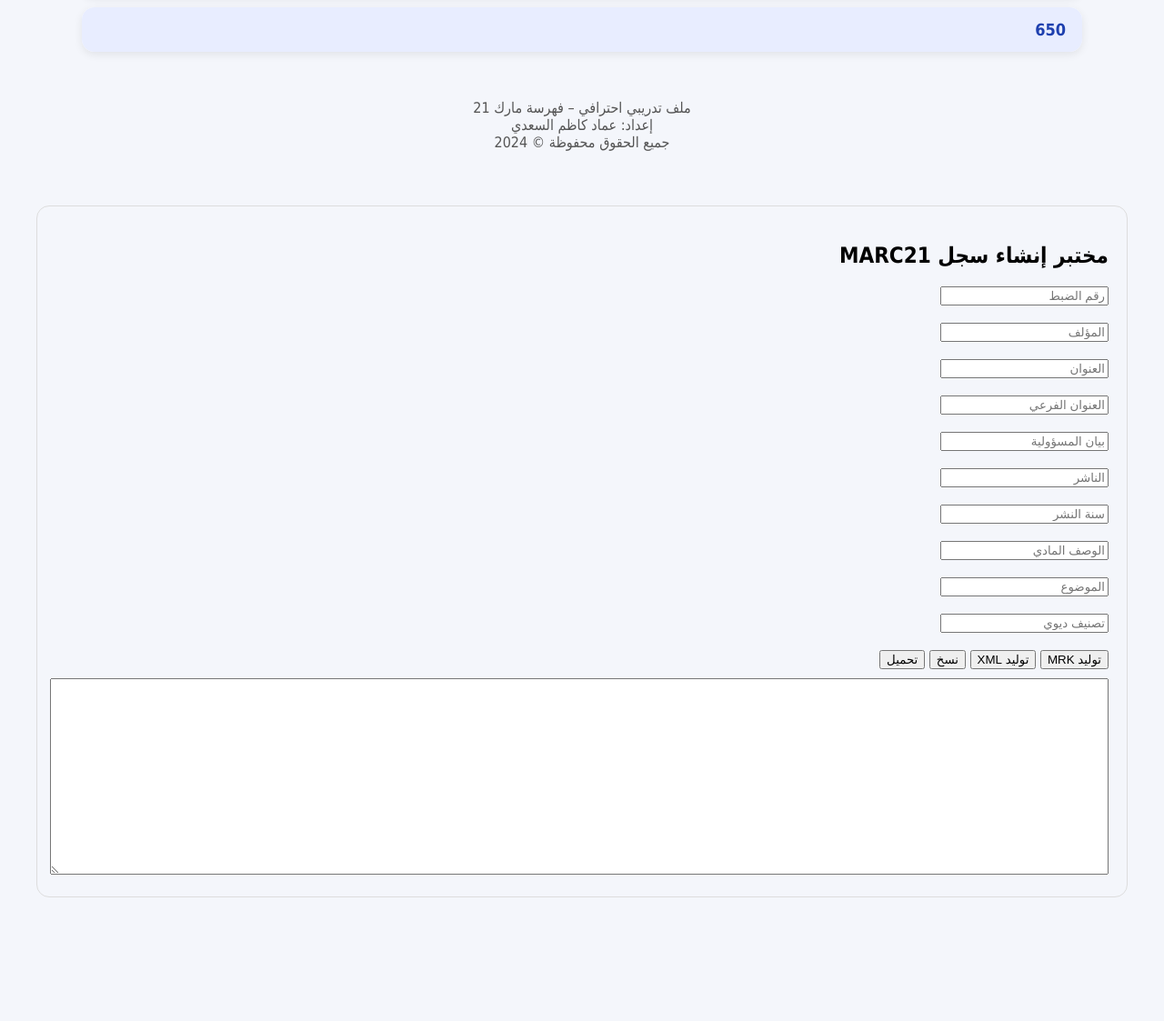
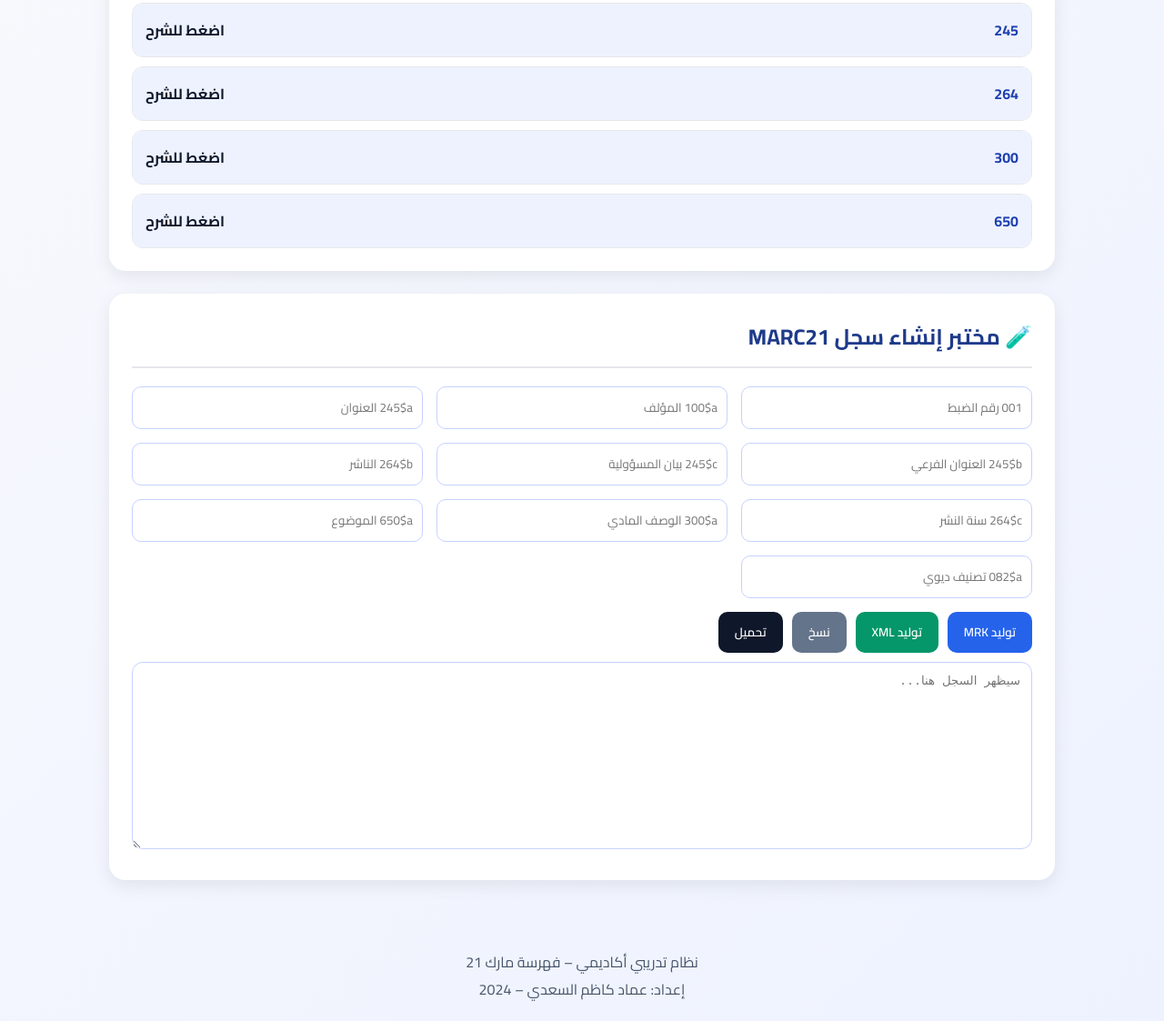
Before and after one commit to im71kazem-sys/marc21-training, a plain HTML site: page index.html in a window 1280 px wide. Shown: the part 559-1682 px from the top of the page at 91% size. Before the commit the page ends 1586 px from the top, so only its background shows below. Drawn offline with Linux system fonts and the light colour scheme.

Commit message:
Update index.html

```diff
--- a/index.html
+++ b/index.html
@@ -3,36 +3,178 @@
 <head>
 <meta charset="UTF-8">
 <meta name="viewport" content="width=device-width, initial-scale=1.0">
-<title>MARC21 Training Interactive</title>
+<title>MARC21 Academic Trainer</title>
+
 <style>
-body{font-family:Tahoma,Arial; margin:0; background:#f4f6fb}
-header{background:#1e3a8a;color:white;padding:18px;text-align:center}
-.container{max-width:1100px;margin:auto;padding:20px}
-.search{width:100%;padding:12px;border-radius:10px;border:1px solid #ccc;margin-bottom:20px;font-size:16px}
-.card{background:white;border-radius:14px;margin-bottom:12px;box-shadow:0 3px 10px rgba(0,0,0,.08);overflow:hidden}
-.card-header{padding:14px 18px;font-weight:bold;cursor:pointer;background:#e8edff}
-.card-body{display:none;padding:18px;line-height:1.8}
-.tag{color:#1e40af;font-weight:bold;font-size:18px}
-.lang{float:left;background:#2563eb;color:white;border:none;padding:8px 12px;border-radius:8px;cursor:pointer}
-footer{text-align:center;padding:20px;color:#555}
+@import url('https://fonts.googleapis.com/css2?family=Cairo:wght@400;600;700&display=swap');
+
+*{box-sizing:border-box}
+body{
+  margin:0;
+  font-family:'Cairo',Tahoma;
+  background:linear-gradient(135deg,#f8fafc,#eef2ff);
+  color:#0f172a;
+}
+
+header{
+  background:#1e3a8a;
+  color:white;
+  padding:25px;
+  text-align:center;
+  box-shadow:0 4px 12px rgba(0,0,0,.2);
+}
+
+header h1{margin:0;font-size:28px}
+header p{margin-top:6px;color:#c7d2fe}
+
+.container{
+  max-width:1100px;
+  margin:auto;
+  padding:30px;
+}
+
+.section{
+  background:white;
+  border-radius:18px;
+  padding:25px;
+  margin-bottom:25px;
+  box-shadow:0 6px 20px rgba(0,0,0,.08);
+}
+
+.section h2{
+  margin-top:0;
+  border-bottom:2px solid #e5e7eb;
+  padding-bottom:10px;
+  color:#1e3a8a;
+}
+
+.search{
+  width:100%;
+  padding:12px;
+  border-radius:12px;
+  border:1px solid #c7d2fe;
+  font-size:16px;
+}
+
+.card{
+  background:#f8fafc;
+  border-radius:12px;
+  margin-top:10px;
+  border:1px solid #e5e7eb;
+  overflow:hidden;
+}
+
+.card-header{
+  padding:14px;
+  font-weight:bold;
+  cursor:pointer;
+  background:#eef2ff;
+  display:flex;
+  justify-content:space-between;
+}
+
+.card-body{
+  display:none;
+  padding:14px;
+  line-height:1.8;
+  color:#334155;
+}
+
+.tag{
+  color:#1e40af;
+}
+
+.grid{
+  display:grid;
+  grid-template-columns:repeat(auto-fit,minmax(250px,1fr));
+  gap:15px;
+}
+
+input{
+  width:100%;
+  padding:10px;
+  border-radius:10px;
+  border:1px solid #c7d2fe;
+  font-family:'Cairo';
+}
+
+button{
+  padding:10px 18px;
+  border-radius:10px;
+  border:0;
+  font-family:'Cairo';
+  cursor:pointer;
+  font-weight:600;
+}
+
+.btn-primary{background:#2563eb;color:white}
+.btn-success{background:#059669;color:white}
+.btn-gray{background:#64748b;color:white}
+.btn-dark{background:#0f172a;color:white}
+
+textarea{
+  width:100%;
+  padding:12px;
+  border-radius:12px;
+  border:1px solid #c7d2fe;
+  font-family:monospace;
+  margin-top:10px;
+}
+
+footer{
+  text-align:center;
+  padding:20px;
+  color:#475569;
+}
 </style>
 </head>
 
 <body>
+
 <header>
-<h1>📚 التدريب التفاعلي لفهم حقول MARC21</h1>
-<button class="lang" onclick="toggleLang()">English / العربية</button>
+<h1>📘 MARC21 Academic Training System</h1>
+<p>نظام تدريبي أكاديمي لفهم وتوليد سجلات MARC21</p>
 </header>
 
 <div class="container">
-<input class="search" placeholder="ابحث برقم الحقل مثل 245 أو كلمة Title" onkeyup="searchField(this.value)">
+
+<div class="section">
+<h2>🔎 استكشاف الحقول</h2>
+<input class="search" placeholder="ابحث برقم الحقل أو الكلمة" onkeyup="searchField(this.value)">
 <div id="fields"></div>
 </div>
 
+<div class="section">
+<h2>🧪 مختبر إنشاء سجل MARC21</h2>
+
+<div class="grid">
+<input id="f001" placeholder="001 رقم الضبط">
+<input id="f100a" placeholder="100$a المؤلف">
+<input id="f245a" placeholder="245$a العنوان">
+<input id="f245b" placeholder="245$b العنوان الفرعي">
+<input id="f245c" placeholder="245$c بيان المسؤولية">
+<input id="f264b" placeholder="264$b الناشر">
+<input id="f264c" placeholder="264$c سنة النشر">
+<input id="f300a" placeholder="300$a الوصف المادي">
+<input id="f650a" placeholder="650$a الموضوع">
+<input id="f082a" placeholder="082$a تصنيف ديوي">
+</div>
+
+<div style="margin-top:15px;display:flex;gap:10px;flex-wrap:wrap">
+<button class="btn-primary" onclick="generateMRK()">توليد MRK</button>
+<button class="btn-success" onclick="generateXML()">توليد XML</button>
+<button class="btn-gray" onclick="copyOutput()">نسخ</button>
+<button class="btn-dark" onclick="downloadFile()">تحميل</button>
+</div>
+
+<textarea id="output" rows="12" placeholder="سيظهر السجل هنا..."></textarea>
+</div>
+
+</div>
+
 <footer>
-ملف تدريبي احترافي – فهرسة مارك 21<br>
-إعداد: عماد كاظم السعدي<br>
-جميع الحقوق محفوظة © 2024
+نظام تدريبي أكاديمي – فهرسة مارك 21<br>
+إعداد: عماد كاظم السعدي – 2024
 </footer>
 
 <script>
@@ -42,10 +184,10 @@ const marc=[
 {tag:'001',en:'Control Number',ar:'رقم الضبط'},
 {tag:'082',en:'Dewey Classification',ar:'تصنيف ديوي'},
 {tag:'100',en:'Main Author',ar:'المؤلف'},
-{tag:'245',en:'Title',ar:'العنوان'},
-{tag:'264',en:'Publisher',ar:'الناشر'},
+{tag:'245',en:'Title Statement',ar:'بيان العنوان'},
+{tag:'264',en:'Publication Info',ar:'بيانات النشر'},
 {tag:'300',en:'Physical Description',ar:'الوصف المادي'},
-{tag:'650',en:'Subject',ar:'الموضوع'}
+{tag:'650',en:'Subject Heading',ar:'رأس الموضوع'}
 ];
 
 function render(){
@@ -55,8 +197,11 @@ marc.forEach(f=>{
 let card=document.createElement('div');
 card.className='card';
 card.innerHTML=`
-<div class='card-header'><span class='tag'>${f.tag}</span></div>
-<div class='card-body'>${lang==='ar'?f.ar:f.en}</div>`;
+<div class="card-header">
+<span class="tag">${f.tag}</span>
+<span>اضغط للشرح</span>
+</div>
+<div class="card-body">${lang==='ar'?f.ar:f.en}</div>`;
 card.querySelector('.card-header').onclick=()=>{
 let body=card.querySelector('.card-body');
 body.style.display=body.style.display==='block'?'none':'block';
@@ -65,40 +210,15 @@ container.appendChild(card);
 });
 }
 
-function toggleLang(){lang=lang==='ar'?'en':'ar';render();}
 function searchField(q){
 q=q.toLowerCase();
 document.querySelectorAll('.card').forEach(c=>{
 c.style.display=c.innerText.toLowerCase().includes(q)?'block':'none';
 });
 }
+
 render();
-</script>
 
-<!-- ====== MARC21 Generator Lab ====== -->
-<section style="margin:40px;padding:20px;border:1px solid #ddd;border-radius:14px">
-<h2>مختبر إنشاء سجل MARC21</h2>
-
-<input id="f001" placeholder="رقم الضبط"><br><br>
-<input id="f100a" placeholder="المؤلف"><br><br>
-<input id="f245a" placeholder="العنوان"><br><br>
-<input id="f245b" placeholder="العنوان الفرعي"><br><br>
-<input id="f245c" placeholder="بيان المسؤولية"><br><br>
-<input id="f264b" placeholder="الناشر"><br><br>
-<input id="f264c" placeholder="سنة النشر"><br><br>
-<input id="f300a" placeholder="الوصف المادي"><br><br>
-<input id="f650a" placeholder="الموضوع"><br><br>
-<input id="f082a" placeholder="تصنيف ديوي"><br><br>
-
-<button onclick="generateMRK()">توليد MRK</button>
-<button onclick="generateXML()">توليد XML</button>
-<button onclick="copyOutput()">نسخ</button>
-<button onclick="downloadFile()">تحميل</button>
-
-<textarea id="output" rows="14" style="width:100%;margin-top:10px"></textarea>
-</section>
-
-<script>
 function val(id){return (document.getElementById(id).value||"").trim();}
 
 function mrkLine(tag, ind, subs){
```
